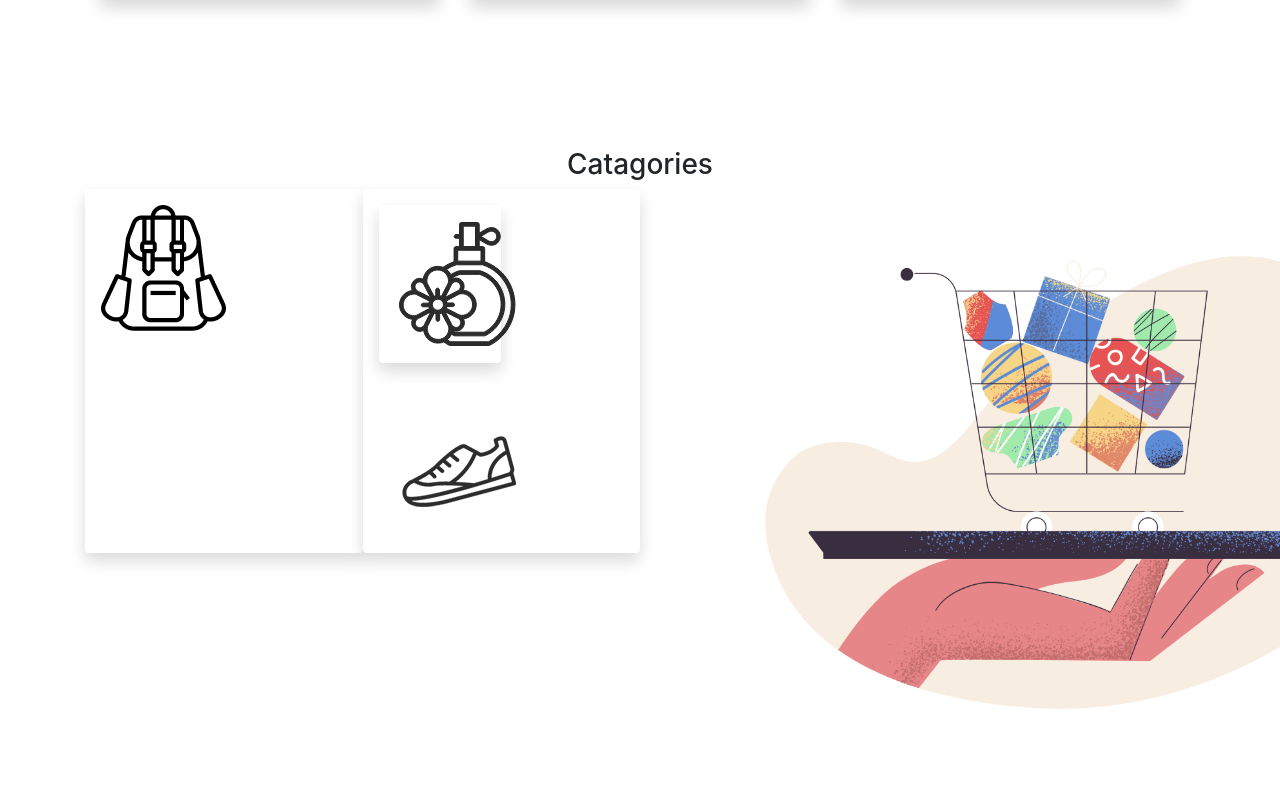
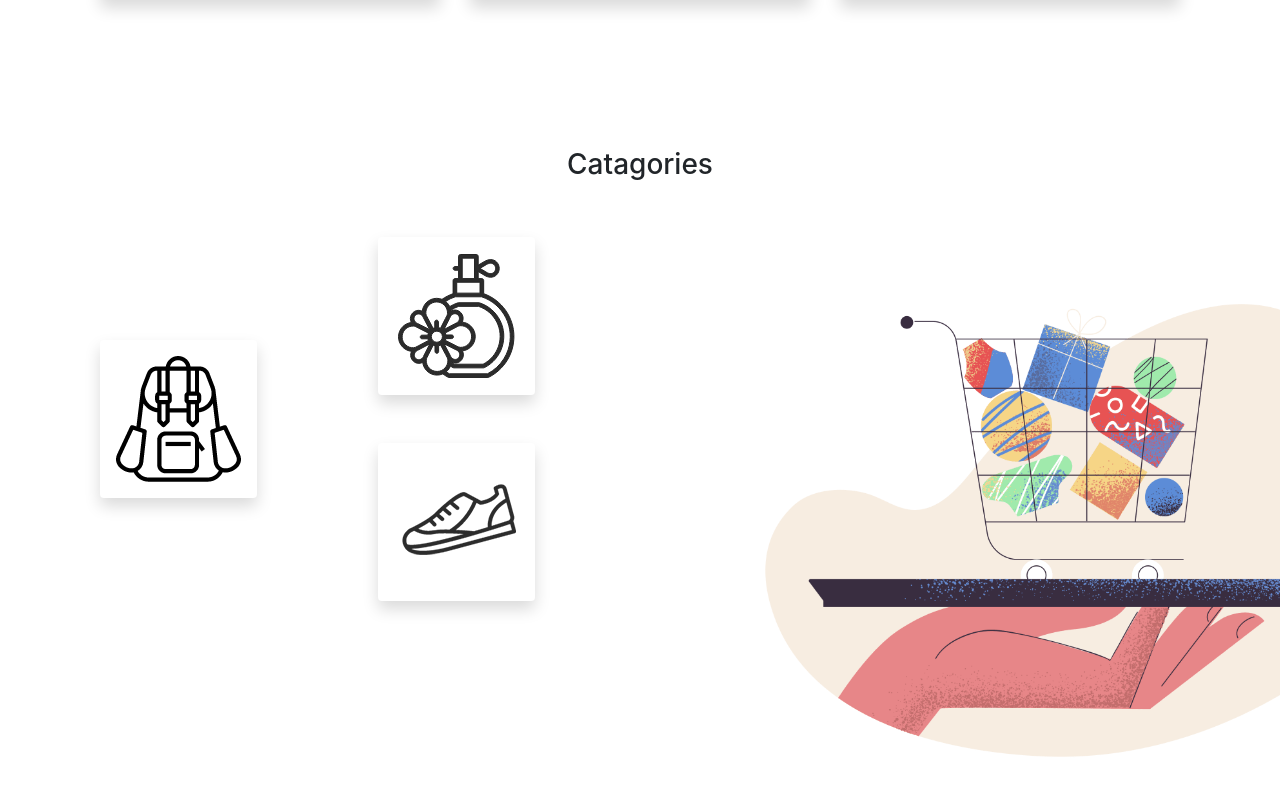
Before and after one commit to mohammad-fahad/hot-gadgets, a plain HTML site: page index.html in a window 1280 px wide. Shown: the part 2396-3192 px from the top of the page. Drawn offline with nearby package versions, Linux system fonts and the light colour scheme.

Commit message:
almost done

```diff
--- a/index.html
+++ b/index.html
@@ -150,20 +150,20 @@
     </div>
     <!--Laptop section end-->
     <div class="container">
-      <h3 class="d-flex justify-content-center">Catagories</h3>
+      <h3 class="d-flex justify-content-center">Catagories</h3> <br> <br>
       <div class="row ">
         <div class="col-md-6">
           <div class="row">
-            <div class="col-md-6 bag shadow p-3 mb-5 bg-white rounded">
-              <img src="Categories/bag.png" alt="">
+            <div class="col-md-6 d-flex align-items-center">
+              <img class="shadow p-3 mb-5 bg-white rounded" src="Categories/bag.png" alt="">
             </div>
             <div class="col-md-6">
-              <div class="row d-flex  flex-column perfume shadow p-3 mb-5 bg-white rounded">
-                <div class="col-md-6 shadow p-3 mb-5 bg-white rounded">
-                  <img src="Categories/perfume.png" alt="">
+              <div class="row d-flex  flex-column perfume">
+                <div class="col-md-6">
+                  <img class="shadow p-3 mb-5 bg-white rounded" src="Categories/perfume.png" alt="">
                 </div>
                 <div class="shoes col-md-6">
-                  <img src="Categories/shoe.png" alt="">
+                  <img class="shadow p-3 mb-5 bg-white rounded" src="Categories/shoe.png" alt="">
                 </div>
               </div>
             </div>
```
